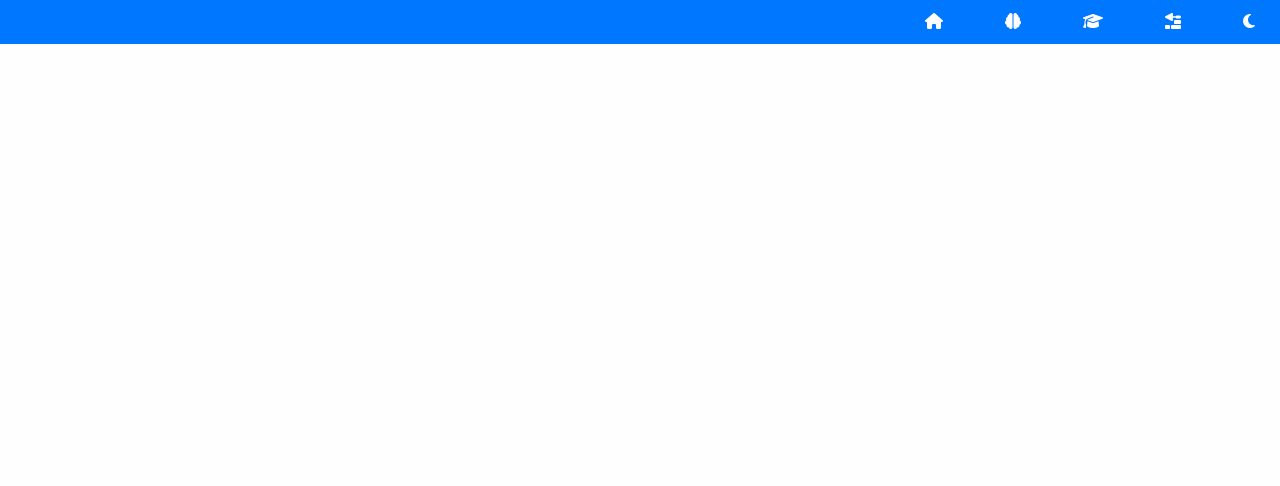
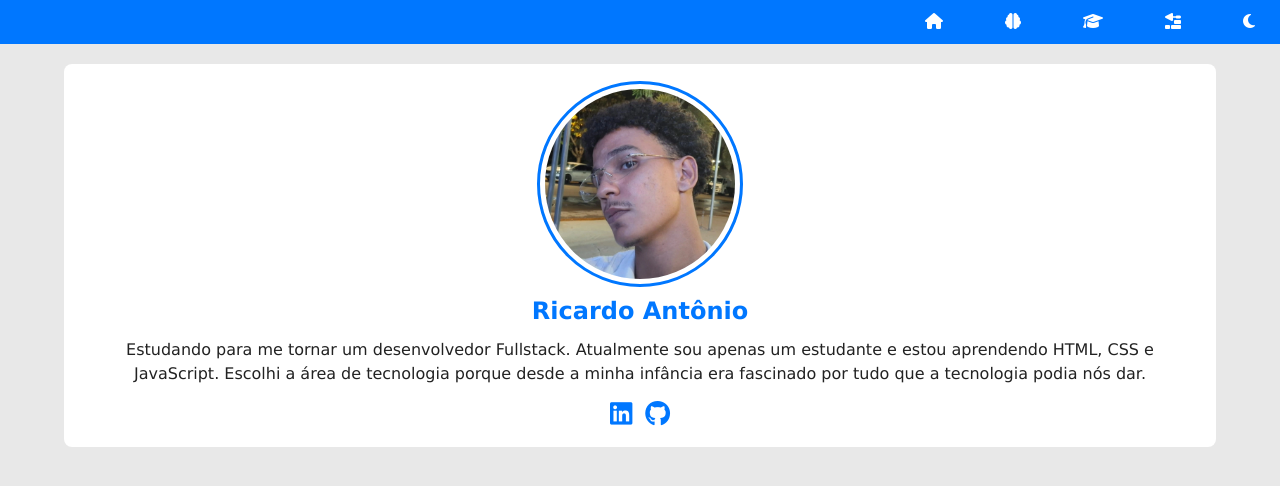
Before and after one commit to ricardomarquess/projeto-portfolio, a plain HTML site: page index.html in a window 1280 px wide. Drawn offline with Linux system fonts and the light colour scheme.

Commit message:
new commit

```diff
--- a/estilos/style.css
+++ b/estilos/style.css
@@ -15,7 +15,7 @@
 }
 
 :root {
-  --fundo-principal: #FEFEFF;
+  --fundo-principal: #e8e8e8;
   --texto: #222222;
   --texto-inverso: white;
   --destaque: #0077ff;
@@ -58,3 +58,55 @@ header {
   background-color: var(--destaque-inverso);
   color: var(--destaque);
 }
+
+main {
+  display: grid;
+  grid-template-columns: auto 90vw auto;
+  gap: 20px;
+  margin-top: 20px;
+}
+
+#ficha {
+  background-color: var(--fundo-card);
+  padding: 20px;
+  border-radius: 8px;
+  grid-column: 2;
+}
+
+
+#ficha > .foto {
+  border-radius: 50%;
+  border: 5px solid var(--fundo-card);
+  outline: 3px solid var(--destaque);
+  display: block;
+  margin: auto;
+}
+
+#ficha h1 {
+  color: var(--destaque);
+  text-align: center;
+  margin: 15px 0;
+  font-size: 1.5em;
+}
+
+#ficha p {
+  text-align: center;
+}
+
+#social {
+  display: flex;
+  justify-content: center;
+  align-items: center;
+  font-size: 1.6em;
+  gap: 0.5em;
+  margin-top: 15px;
+}
+
+#social a {
+  color: var(--destaque);
+  transition: color 0.3s ease;
+}
+
+#social a:hover{
+  color: var(--destaque-inverso);
+}
--- a/index.html
+++ b/index.html
@@ -21,7 +21,20 @@
         </nav>
     </header>
     <main>
+        <section id="ficha">
+            <img src="imagens/fotoperfil.webp" alt="fotoperfil" class="foto" width="200px">
+            <h1>Ricardo Antônio</h1>
+            <p>
+                Estudando para me tornar um desenvolvedor Fullstack. Atualmente sou apenas um estudante e estou aprendendo HTML, CSS e JavaScript. Escolhi a área de tecnologia porque desde a minha infância era fascinado por tudo que a tecnologia podia nós dar.
+            </p>
+            <div id="social">
+                <a href="https://www.linkedin.com/in/ricardo-antonio-chagas-marques-92310337a/" target="_blank" rel="nofollow"><i class="fa-brands fa-linkedin"></i></a>
+                <a href="https://github.com/ricardomarquess" target="_blank" rel="nofollow"><i class="fa-brands fa-github"></i></a>
+            </div>
+        </section>
+        <section class="detalhes">
 
+        </section>
     </main>
     <footer>
 
```
Also changed, not shown: imagens/fotoperfil.webp (added).
